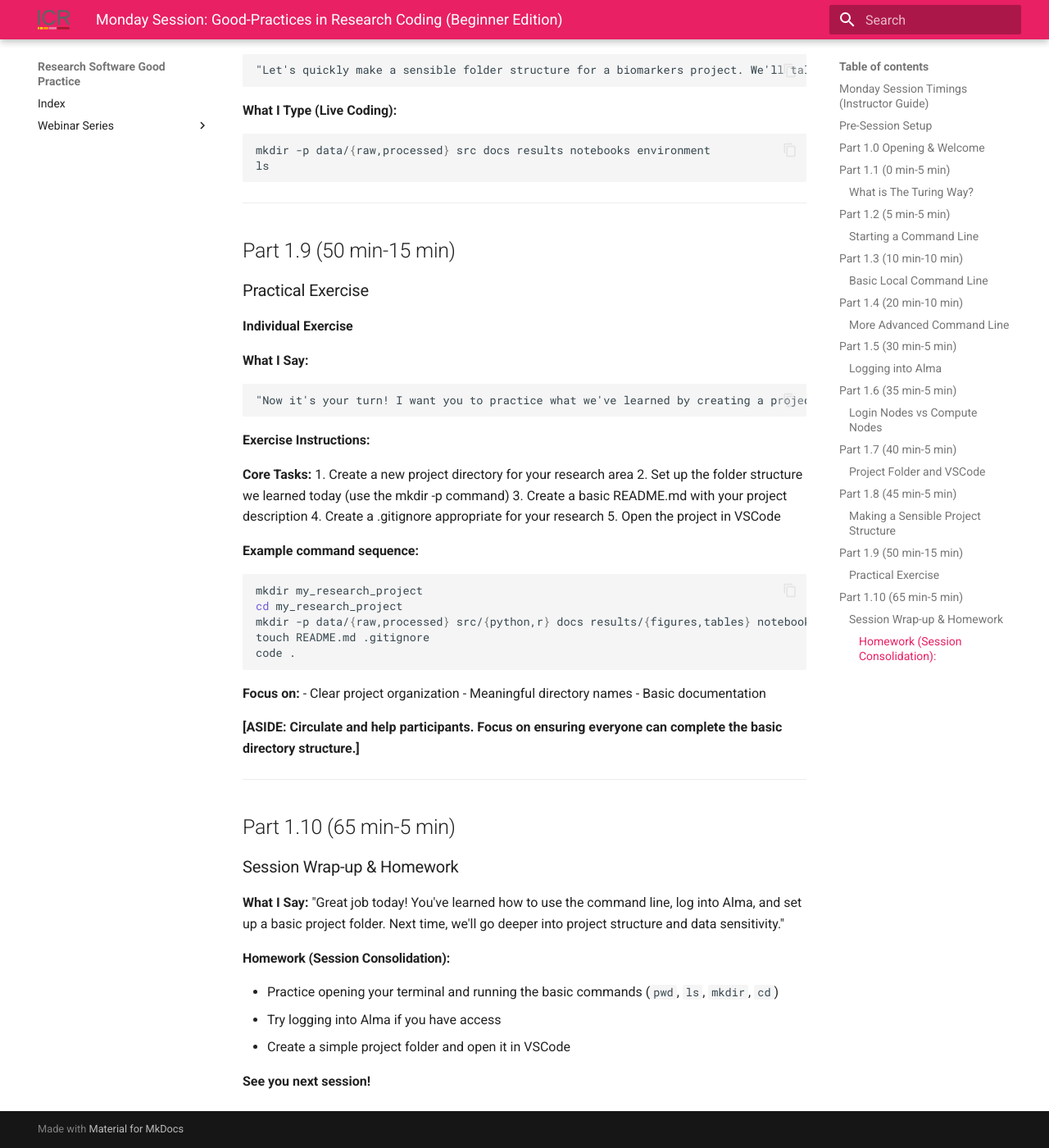
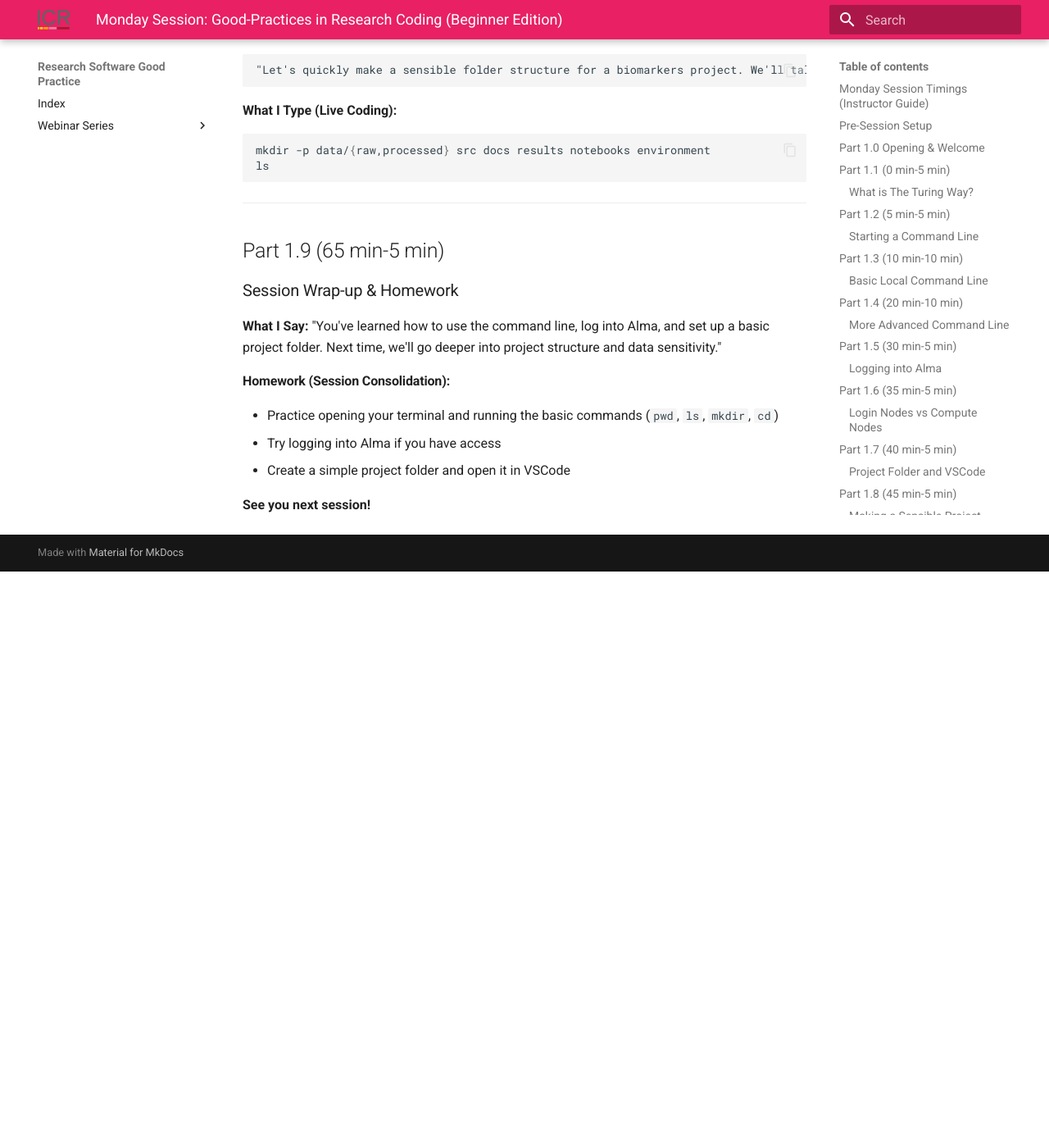
Before and after one commit to ICR-SC/good-practice, an MkDocs documentation site: the page built from docs/good/instructor/monday.md, in a window 1280 px wide and 1400 px high, scrolled down 4590 px. Shown: the whole window at 82% size. Built offline with MkDocs 1.6.1 and Material for MkDocs 9.7.7, drawn with Linux system fonts in a browser that asks for light colours; after the commit the page ends 5287 px from its top, so only the background shows below that; some of the changed text lies outside the part shown.

Commit message:
removed 15 min exercise

````diff
--- a/docs/good/instructor/monday.md
+++ b/docs/good/instructor/monday.md
@@ -5,17 +5,17 @@
 
 | Section                                      | Suggested Time | Running Time |
 |----------------------------------------------|:--------------:|:------------:|
-| 1.0 Opening & Welcome                           |    5 min       |     5         |
-| 1.1 What is The Turing Way?                     |    5 min       |     10         |
-| 1.2 Starting a Command Line                     |    5 min       |     15         |
-| 1.3 Basic Local Command Line Functionality      |   10 min       |     25         |
-| 1.4 More Advanced Command Line Tools & Techniques|   10 min       |    35          |
-| 1.5 Logging into Alma (HPC Cluster)             |    5 min       |     40         |
-| 1.6 Login Nodes vs Compute Nodes                |    5 min       | 45     |
-| 1.7 Navigating Locally, Creating Project Folder, Opening VSCode | 5 min | 50 |
+| 1.0 Opening & Welcome                           |    5 min       | 5  |
+| 1.1 What is The Turing Way?                     |    5 min       | 10 |
+| 1.2 Starting a Command Line                     |    5 min       | 15 |
+| 1.3 Basic Local Command Line Functionality      |   10 min       | 25 |
+| 1.4 More Advanced Command Line Tools            |   10 min       | 35 |
+| 1.5 Logging into Alma (HPC Cluster)             |    5 min       | 40 |
+| 1.6 Login Nodes vs Compute Nodes                |    5 min       | 45 |
+| 1.7 Navigating Locally, Projects, VSCode        |    5 min       | 50 |
 | 1.8 Making a Sensible Project Structure         |    5 min       | 55 |
 | 1.9 Session Wrap-up & Homework                  |    5 min       | 60 |
-| **Total**                                   |   **60 min**   |              |
+| **Total**                                       |   **60 min**   | 60 |
 
 ---
 
@@ -195,49 +195,11 @@ ls
 
 ---
 
-## Part 1.9 (50 min-15 min)
-### Practical Exercise
-
-**Individual Exercise**
-
-**What I Say:**
-```
-"Now it's your turn! I want you to practice what we've learned by creating a project structure for your own research."
-```
-
-**Exercise Instructions:**
-
-**Core Tasks:**
-1. Create a new project directory for your research area
-2. Set up the folder structure we learned today (use the mkdir -p command)
-3. Create a basic README.md with your project description
-4. Create a .gitignore appropriate for your research
-5. Open the project in VSCode
-
-**Example command sequence:**
-```bash
-mkdir my_research_project
-cd my_research_project
-mkdir -p data/{raw,processed} src/{python,r} docs results/{figures,tables} notebooks environment
-touch README.md .gitignore
-code .
-```
-
-**Focus on:**
-- Clear project organization
-- Meaningful directory names
-- Basic documentation
-
-
-**[ASIDE: Circulate and help participants. Focus on ensuring everyone can complete the basic directory structure.]**
-
----
-
-## Part 1.10 (65 min-5 min)
+## Part 1.9 (65 min-5 min)
 ### Session Wrap-up & Homework
 
 **What I Say:**
-"Great job today! You've learned how to use the command line, log into Alma, and set up a basic project folder. Next time, we'll go deeper into project structure and data sensitivity."
+"You've learned how to use the command line, log into Alma, and set up a basic project folder. Next time, we'll go deeper into project structure and data sensitivity."
 
 #### Homework (Session Consolidation):
 - Practice opening your terminal and running the basic commands (`pwd`, `ls`, `mkdir`, `cd`)
````
